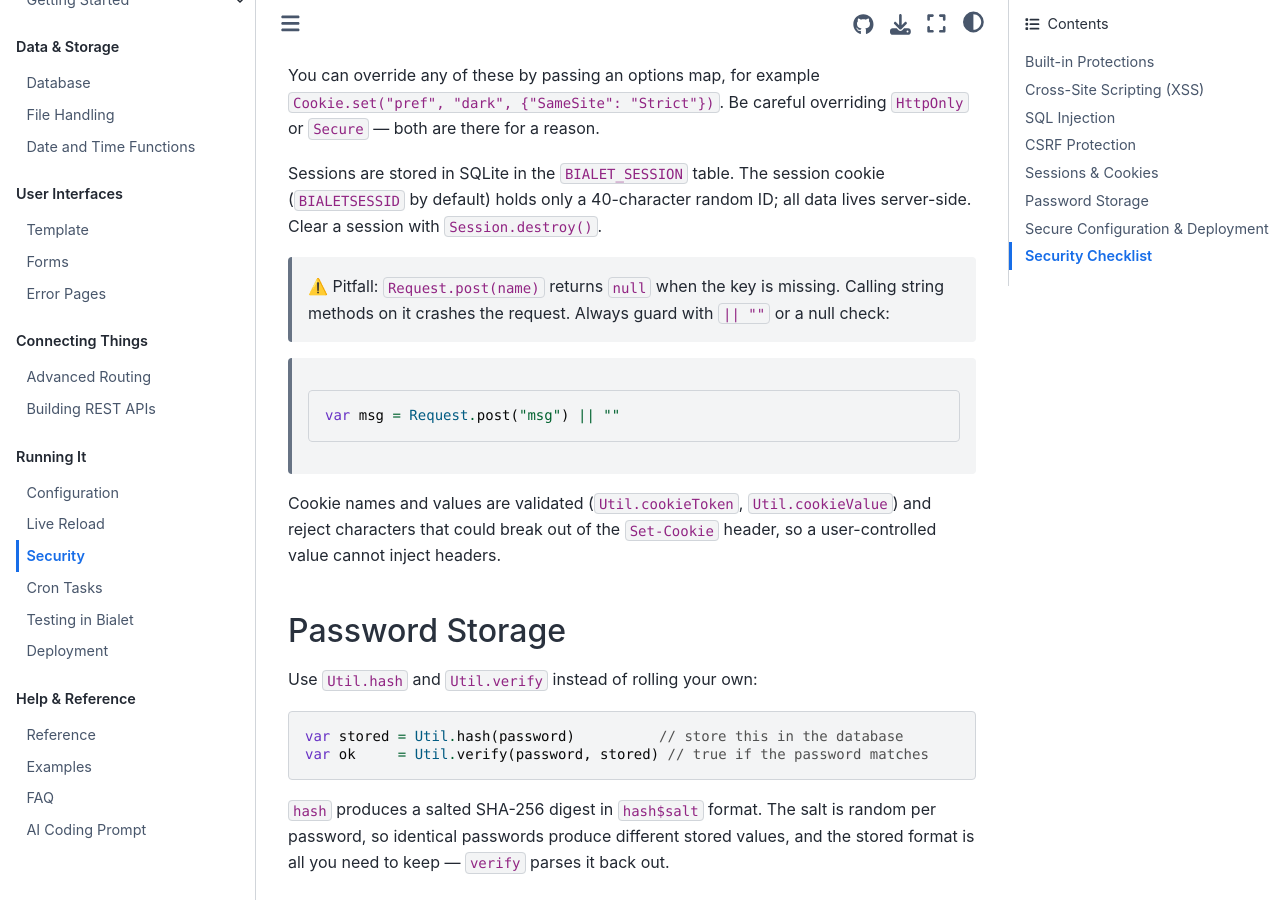
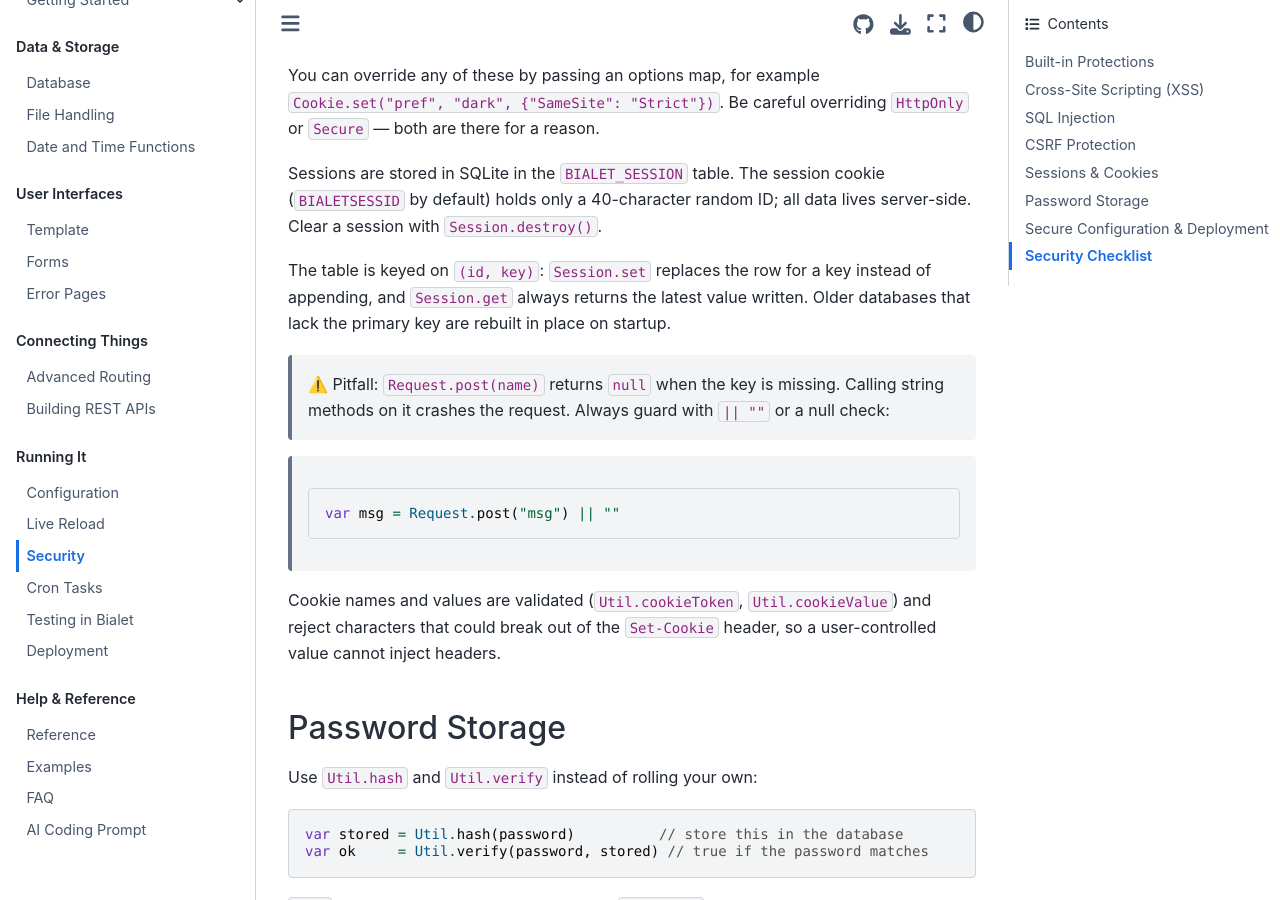
Before and after one commit to bialet/bialet, a Sphinx documentation site: the page built from docs/security.md, in a window 1280 px wide and 900 px high, scrolled down 4181 px. Built offline with Sphinx 7.4.7 and the Sphinx Book theme 1.1.4, drawn with Linux system fonts in a browser that asks for light colours; the version number could not be read and is left out.

Commit message:
test: cover BIALET_SESSION row replacement and keying
BIALET_SESSION carries a composite primary key on (id, key), so REPLACE
replaces the row for a session key instead of appending an unbounded set of
duplicates and Session.get is deterministic. The fix landed with the CSRF
work; add a regression test asserting a key stays at one row, the latest
value wins, and the table actually has the primary key. Document the
guarantee in security.md.

```diff
--- a/docs/security.md
+++ b/docs/security.md
@@ -174,6 +174,11 @@ Sessions are stored in SQLite in the `BIALET_SESSION` table. The session
 cookie (`BIALETSESSID` by default) holds only a 40-character random ID; all
 data lives server-side. Clear a session with `Session.destroy()`.
 
+The table is keyed on `(id, key)`: `Session.set` replaces the row for a key
+instead of appending, and `Session.get` always returns the latest value
+written. Older databases that lack the primary key are rebuilt in place on
+startup.
+
 > ⚠️ Pitfall: `Request.post(name)` returns `null` when the key is missing.
 > Calling string methods on it crashes the request. Always guard with `|| ""`
 > or a null check:
```
Also changed, not shown: 1 other file.
